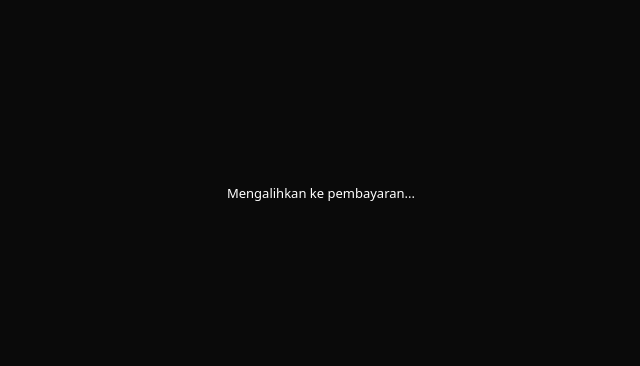
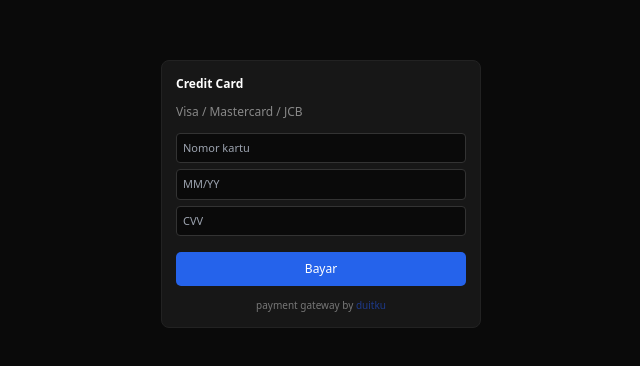
Before and after one commit to akaanakbaik/startup-tes, a React (Vite) app: page /cc in a window 1280 px wide. Shown: the part 206-572 px from the top of the page, without its empty margins (319-959 px from the left). Built offline with nearby package versions, Linux system fonts and the light colour scheme; no server answers.

Commit message:
Update creditcard.jsx

```diff
--- a/src/page/creditcard.jsx
+++ b/src/page/creditcard.jsx
@@ -1,30 +1,62 @@
-import { useEffect,useState } from "react"
+export default function CreditCard(){
 
-export default function CC(){
+  return (
+    <div style={{background:"#0a0a0a",minHeight:"100vh",display:"flex",justifyContent:"center",alignItems:"center",padding:"16px"}}>
 
-  const [url,setUrl]=useState(null)
+      <div style={{
+        width:"100%",
+        maxWidth:"320px",
+        background:"#171717",
+        border:"1px solid #222",
+        borderRadius:"8px",
+        padding:"14px",
+        fontSize:"12px"
+      }}>
 
-  useEffect(()=>{
-    fetch("/api/creditcard",{method:"POST"})
-    .then(r=>r.json())
-    .then(res=>{
-      if(res.paymentUrl){
-        window.location.href=res.paymentUrl
-      }
-    })
-  },[])
+        <div style={{marginBottom:"10px",fontWeight:"600"}}>
+          Credit Card
+        </div>
 
-  return(
-    <div style={s.body}>
-      <div style={s.wrap}>
-        <div style={s.text}>Mengalihkan ke pembayaran...</div>
+        <div style={{color:"#888",marginBottom:"12px"}}>
+          Visa / Mastercard / JCB
+        </div>
+
+        <input placeholder="Nomor kartu" style={input}/>
+        <input placeholder="MM/YY" style={input}/>
+        <input placeholder="CVV" style={input}/>
+
+        <button style={{
+          width:"100%",
+          padding:"8px",
+          background:"#2563eb",
+          border:"none",
+          borderRadius:"5px",
+          color:"#fff",
+          marginTop:"10px",
+          fontSize:"12px"
+        }}>
+          Bayar
+        </button>
+
+        <div style={{marginTop:"12px",textAlign:"center",fontSize:"10px",color:"#777"}}>
+          payment gateway by{" "}
+          <a href="https://duitku.com" target="_blank" style={{color:"#1e3a8a"}}>
+            duitku
+          </a>
+        </div>
+
       </div>
     </div>
   )
 }
 
-const s={
-body:{background:"#0a0a0a",color:"#fff",minHeight:"100vh"},
-wrap:{display:"flex",justifyContent:"center",alignItems:"center",height:"100vh"},
-text:{fontSize:"13px"}
+const input={
+  width:"100%",
+  padding:"6px",
+  marginBottom:"6px",
+  background:"#0a0a0a",
+  border:"1px solid #333",
+  borderRadius:"4px",
+  color:"#fff",
+  fontSize:"11px"
 }
```
